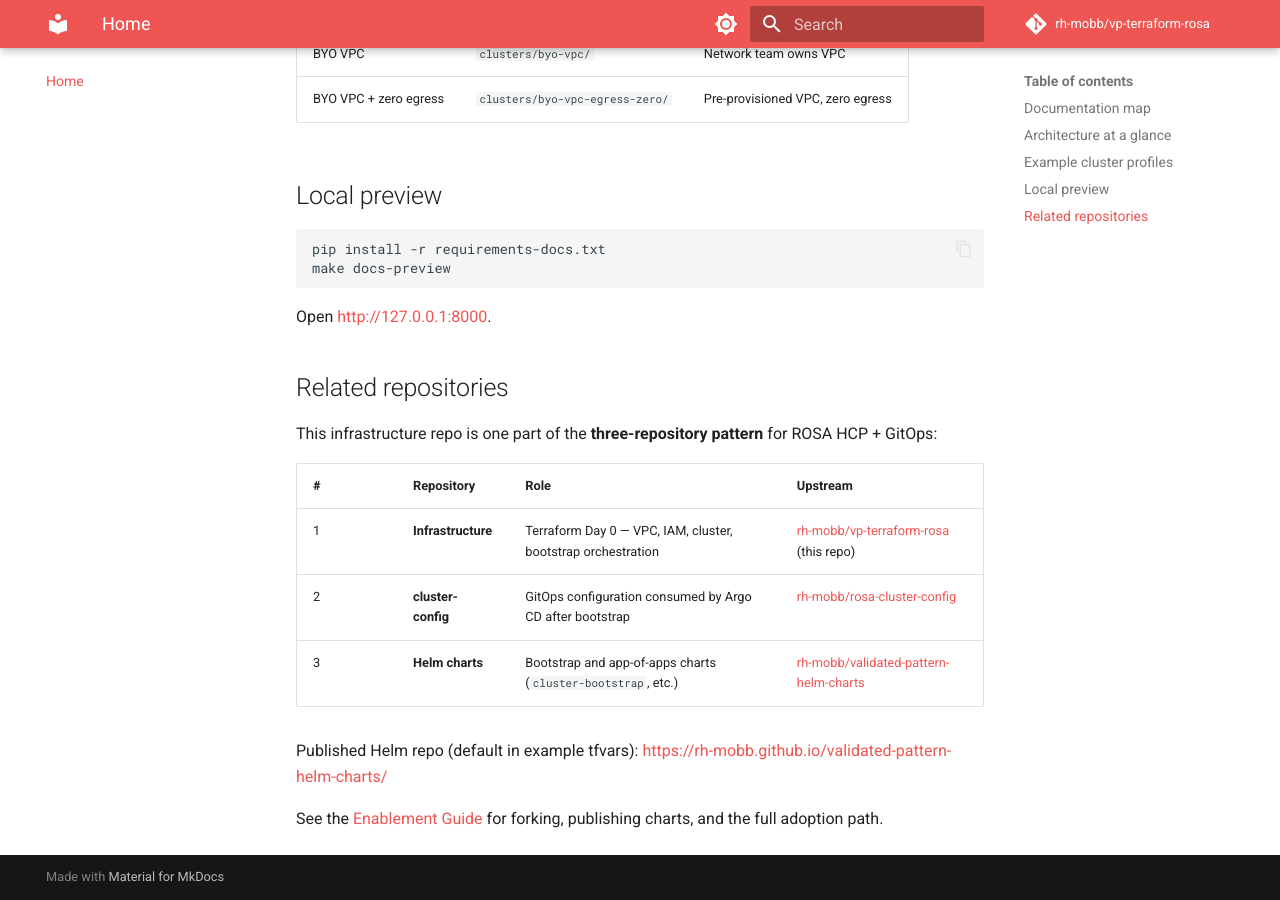
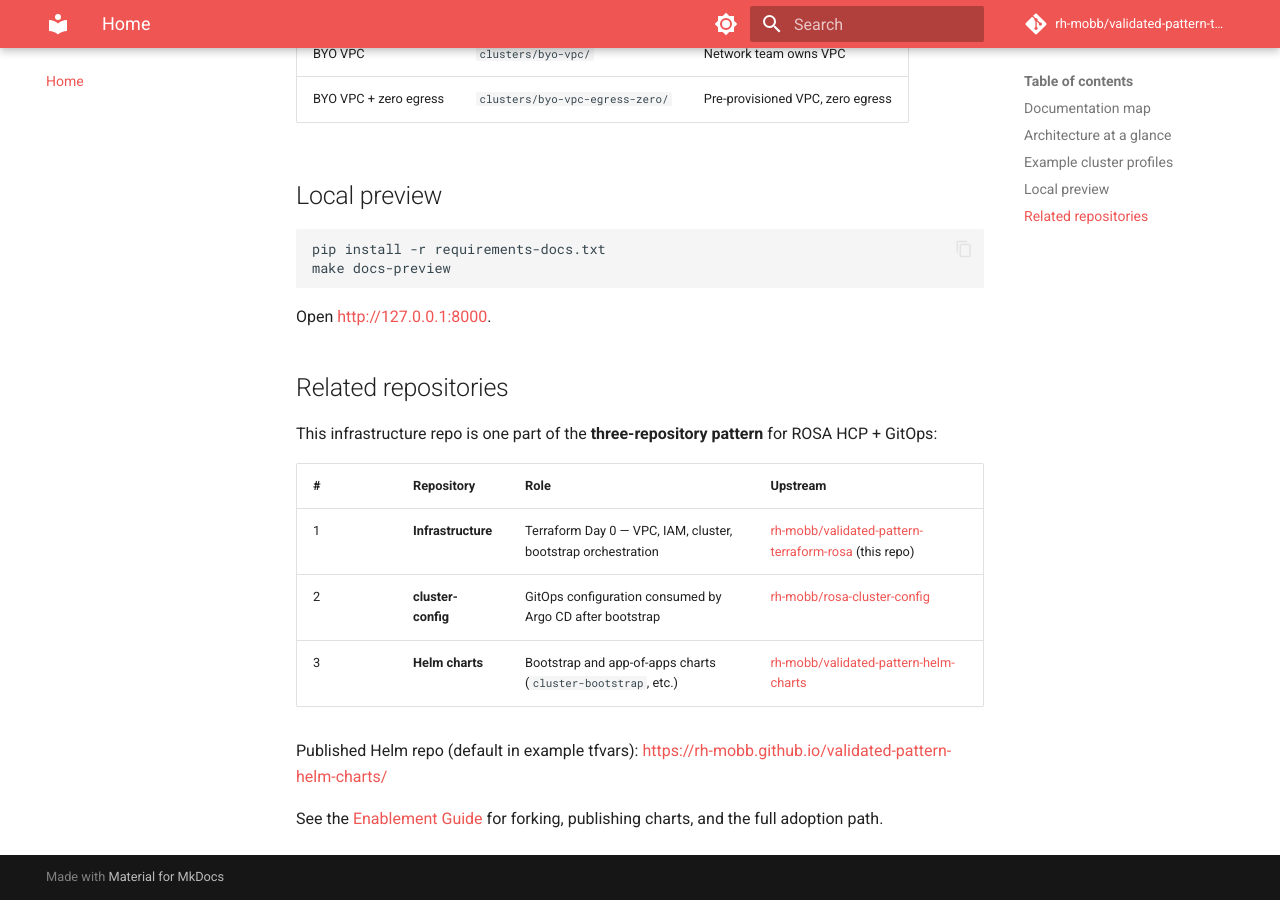
Before and after one commit to rh-mobb/validated-pattern-terraform-rosa, an MkDocs documentation site: the page built from docs/index.md, in a window 1280 px wide and 900 px high, scrolled down 1567 px. Built offline with MkDocs 1.6.1 and Material for MkDocs 9.7.7, drawn with Linux system fonts in a browser that asks for light colours; comment, search, counter and statistics services are not loaded.

```diff
--- a/docs/index.md
+++ b/docs/index.md
@@ -62,7 +62,7 @@ This infrastructure repo is one part of the **three-repository pattern** for ROS
 
 | # | Repository | Role | Upstream |
 |---|------------|------|----------|
-| 1 | **Infrastructure** | Terraform Day 0 — VPC, IAM, cluster, bootstrap orchestration | [rh-mobb/vp-terraform-rosa](https://github.com/rh-mobb/vp-terraform-rosa) (this repo) |
+| 1 | **Infrastructure** | Terraform Day 0 — VPC, IAM, cluster, bootstrap orchestration | [rh-mobb/validated-pattern-terraform-rosa](https://github.com/rh-mobb/validated-pattern-terraform-rosa) (this repo) |
 | 2 | **cluster-config** | GitOps configuration consumed by Argo CD after bootstrap | [rh-mobb/rosa-cluster-config](https://github.com/rh-mobb/rosa-cluster-config) |
 | 3 | **Helm charts** | Bootstrap and app-of-apps charts (`cluster-bootstrap`, etc.) | [rh-mobb/validated-pattern-helm-charts](https://github.com/rh-mobb/validated-pattern-helm-charts) |
 
--- a/mkdocs.yml
+++ b/mkdocs.yml
@@ -1,8 +1,8 @@
 site_name: ROSA HCP Terraform
 site_description: Production-grade Terraform for Red Hat OpenShift Service on AWS with Hosted Control Planes
-site_url: https://rh-mobb.github.io/vp-terraform-rosa/
-repo_url: https://github.com/rh-mobb/vp-terraform-rosa
-repo_name: rh-mobb/vp-terraform-rosa
+site_url: https://rh-mobb.github.io/validated-pattern-terraform-rosa/
+repo_url: https://github.com/rh-mobb/validated-pattern-terraform-rosa
+repo_name: rh-mobb/validated-pattern-terraform-rosa
 edit_uri: edit/main/docs/
 
 theme:
```
Also changed, not shown: README.md (+2 -2 lines), docs/operations/validation.md (+3 -3 lines), docs/prerequisites/byo/handoff-checklist.md (+1 -1 lines), docs/prerequisites/byo/iam-kms.md (+1 -1 lines), 2 other files.
